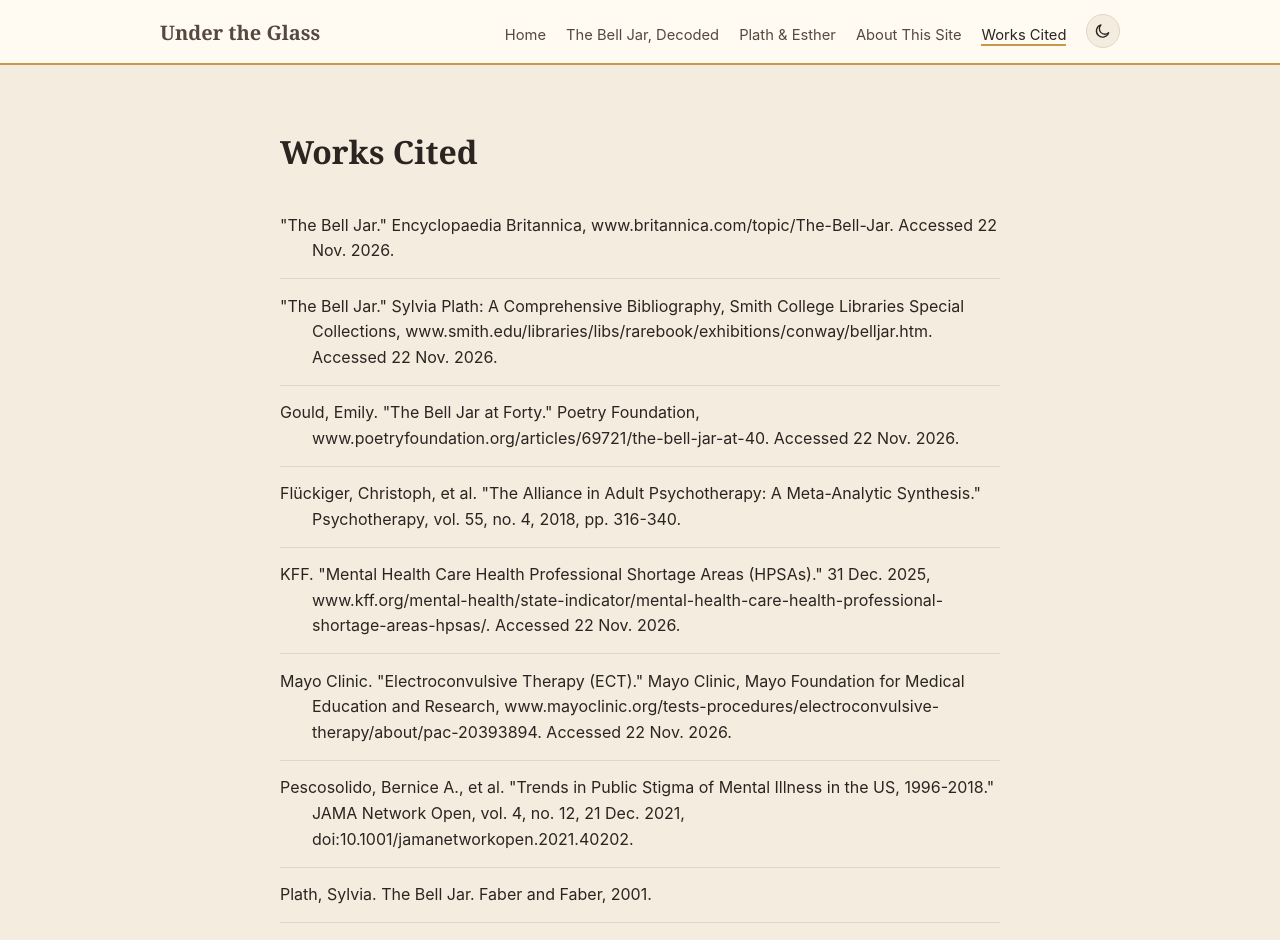
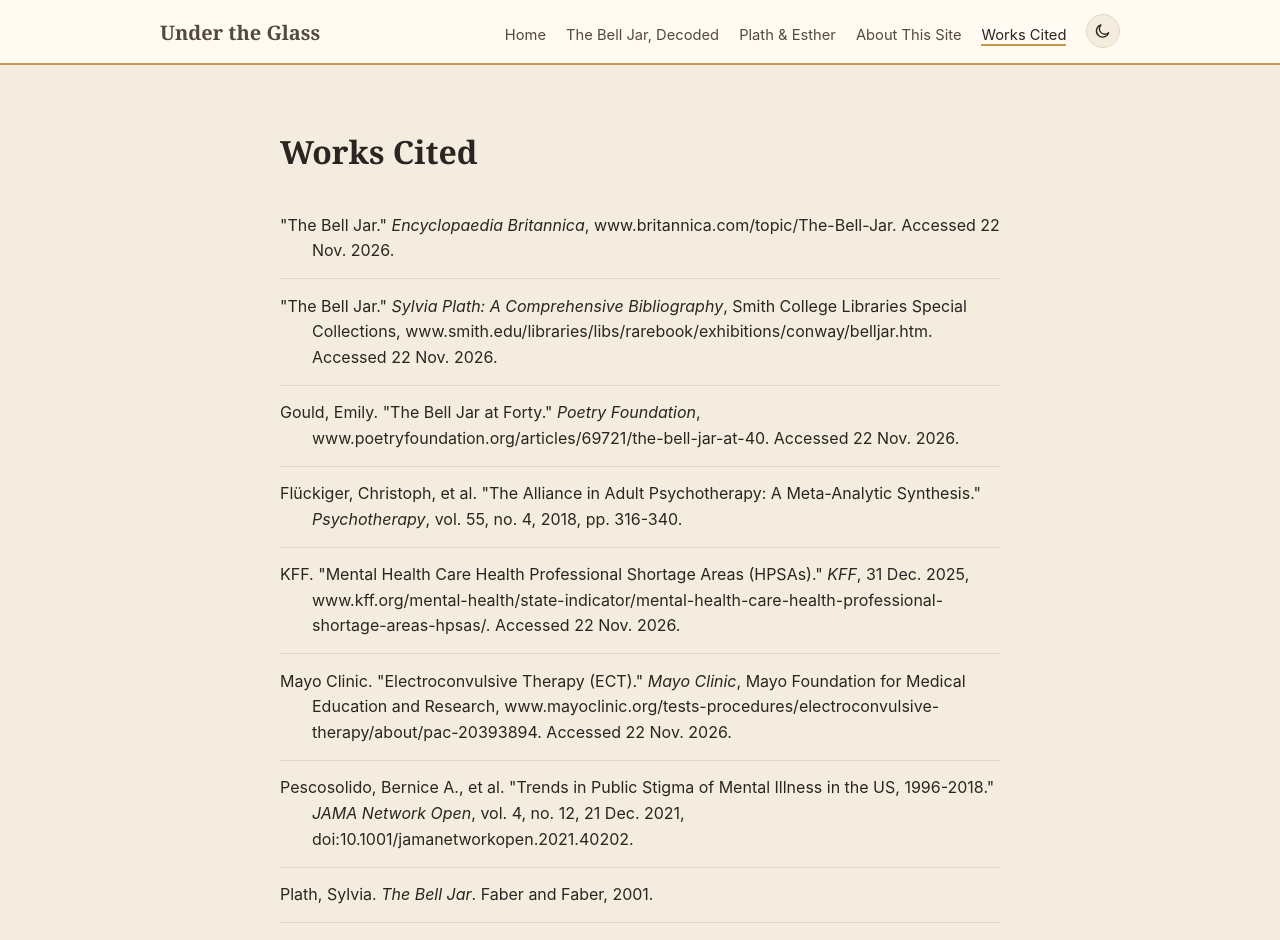
Before and after one commit to Nysa-Patel/belljar, a React (Vite) app: page /#/works-cited in a window 1280 px wide. Shown: the top 940 px of the page. Built offline with nearby package versions, Linux system fonts and the light colour scheme.

Commit message:
Italicize Works Cited containers, fix KFF entry, and point Home nav to Three ways in

```diff
--- a/src/components/Layout.jsx
+++ b/src/components/Layout.jsx
@@ -9,9 +9,15 @@ import BackToTop from "./BackToTop";
 // restoring its last-selected stop). Jumping instantly, then re-asserting
 // it a couple of times shortly after, wins that race reliably.
 function goToTop() {
-  window.scrollTo(0, 0);
-  requestAnimationFrame(() => window.scrollTo(0, 0));
-  setTimeout(() => window.scrollTo(0, 0), 100);
+  function toEnter() {
+    const node = document.getElementById("enter");
+    if (node) node.scrollIntoView({ behavior: "auto", block: "start" });
+    else window.scrollTo(0, 0);
+  }
+  toEnter();
+  requestAnimationFrame(toEnter);
+  setTimeout(toEnter, 100);
+  setTimeout(toEnter, 350);
 }
 
 function SourcesList({ ids }) {
--- a/src/content.js
+++ b/src/content.js
@@ -240,39 +240,39 @@ const CONTENT = {
     entries: [
       {
         id: "britannica-bell-jar",
-        mla: "\"The Bell Jar.\" Encyclopaedia Britannica, www.britannica.com/topic/The-Bell-Jar. Accessed 22 Nov. 2026."
+        mla: "\"The Bell Jar.\" _Encyclopaedia Britannica_, www.britannica.com/topic/The-Bell-Jar. Accessed 22 Nov. 2026."
       },
       {
         id: "smith-rarebook-plath",
-        mla: "\"The Bell Jar.\" Sylvia Plath: A Comprehensive Bibliography, Smith College Libraries Special Collections, www.smith.edu/libraries/libs/rarebook/exhibitions/conway/belljar.htm. Accessed 22 Nov. 2026."
+        mla: "\"The Bell Jar.\" _Sylvia Plath: A Comprehensive Bibliography_, Smith College Libraries Special Collections, www.smith.edu/libraries/libs/rarebook/exhibitions/conway/belljar.htm. Accessed 22 Nov. 2026."
       },
       {
         id: "poetry-foundation-bell-jar-40",
-        mla: "Gould, Emily. \"The Bell Jar at Forty.\" Poetry Foundation, www.poetryfoundation.org/articles/69721/the-bell-jar-at-40. Accessed 22 Nov. 2026."
+        mla: "Gould, Emily. \"The Bell Jar at Forty.\" _Poetry Foundation_, www.poetryfoundation.org/articles/69721/the-bell-jar-at-40. Accessed 22 Nov. 2026."
       },
       {
         id: "fluckiger-alliance-2018",
-        mla: "Flückiger, Christoph, et al. \"The Alliance in Adult Psychotherapy: A Meta-Analytic Synthesis.\" Psychotherapy, vol. 55, no. 4, 2018, pp. 316-340."
+        mla: "Flückiger, Christoph, et al. \"The Alliance in Adult Psychotherapy: A Meta-Analytic Synthesis.\" _Psychotherapy_, vol. 55, no. 4, 2018, pp. 316-340."
       },
       {
         id: "kff-hpsa-2025",
-        mla: "KFF. \"Mental Health Care Health Professional Shortage Areas (HPSAs).\" 31 Dec. 2025, www.kff.org/mental-health/state-indicator/mental-health-care-health-professional-shortage-areas-hpsas/. Accessed 22 Nov. 2026."
+        mla: "KFF. \"Mental Health Care Health Professional Shortage Areas (HPSAs).\" _KFF_, 31 Dec. 2025, www.kff.org/mental-health/state-indicator/mental-health-care-health-professional-shortage-areas-hpsas/. Accessed 22 Nov. 2026."
       },
       {
         id: "mayo-ect",
-        mla: "Mayo Clinic. \"Electroconvulsive Therapy (ECT).\" Mayo Clinic, Mayo Foundation for Medical Education and Research, www.mayoclinic.org/tests-procedures/electroconvulsive-therapy/about/pac-20393894. Accessed 22 Nov. 2026."
+        mla: "Mayo Clinic. \"Electroconvulsive Therapy (ECT).\" _Mayo Clinic_, Mayo Foundation for Medical Education and Research, www.mayoclinic.org/tests-procedures/electroconvulsive-therapy/about/pac-20393894. Accessed 22 Nov. 2026."
       },
       {
         id: "pescosolido-stigma-2021",
-        mla: "Pescosolido, Bernice A., et al. \"Trends in Public Stigma of Mental Illness in the US, 1996-2018.\" JAMA Network Open, vol. 4, no. 12, 21 Dec. 2021, doi:10.1001/jamanetworkopen.2021.40202."
+        mla: "Pescosolido, Bernice A., et al. \"Trends in Public Stigma of Mental Illness in the US, 1996-2018.\" _JAMA Network Open_, vol. 4, no. 12, 21 Dec. 2021, doi:10.1001/jamanetworkopen.2021.40202."
       },
       {
         id: "plath-bell-jar",
-        mla: "Plath, Sylvia. The Bell Jar. Faber and Faber, 2001."
+        mla: "Plath, Sylvia. _The Bell Jar_. Faber and Faber, 2001."
       },
       {
         id: "hrsa-behavioral-health-2025",
-        mla: "United States, Health Resources and Services Administration, Bureau of Health Workforce. Behavioral Health Workforce Brief 2025. Dec. 2025, bhw.hrsa.gov/sites/default/files/bureau-health-workforce/data-research/Behavioral-Health-Workforce-Brief-2025.pdf."
+        mla: "United States, Health Resources and Services Administration, Bureau of Health Workforce. _Behavioral Health Workforce Brief 2025_. Dec. 2025, bhw.hrsa.gov/sites/default/files/bureau-health-workforce/data-research/Behavioral-Health-Workforce-Brief-2025.pdf."
       }
     ],
     imageCreditsHeading: "Image credits",
--- a/src/pages/WorksCited.jsx
+++ b/src/pages/WorksCited.jsx
@@ -1,6 +1,13 @@
 import Layout from "../components/Layout";
 import Reveal from "../components/Reveal";
 import CONTENT from "../content";
+
+function renderMla(mla) {
+  const parts = mla.split(/_([^_]+)_/g);
+  return parts.map((part, i) =>
+    i % 2 === 1 ? <em key={i}>{part}</em> : <span key={i}>{part}</span>
+  );
+}
 
 export default function WorksCited() {
   const c = CONTENT.worksCited;
@@ -10,7 +17,7 @@ export default function WorksCited() {
       {c.intro && <p>{c.intro}</p>}
       <ul className="cite-list">
         {c.entries.map((e, i) => (
-          <Reveal as="li" key={e.id} delay={Math.min(i * 0.04, 0.3)}>{e.mla}</Reveal>
+          <Reveal as="li" key={e.id} delay={Math.min(i * 0.04, 0.3)}>{renderMla(e.mla)}</Reveal>
         ))}
       </ul>
 
```
